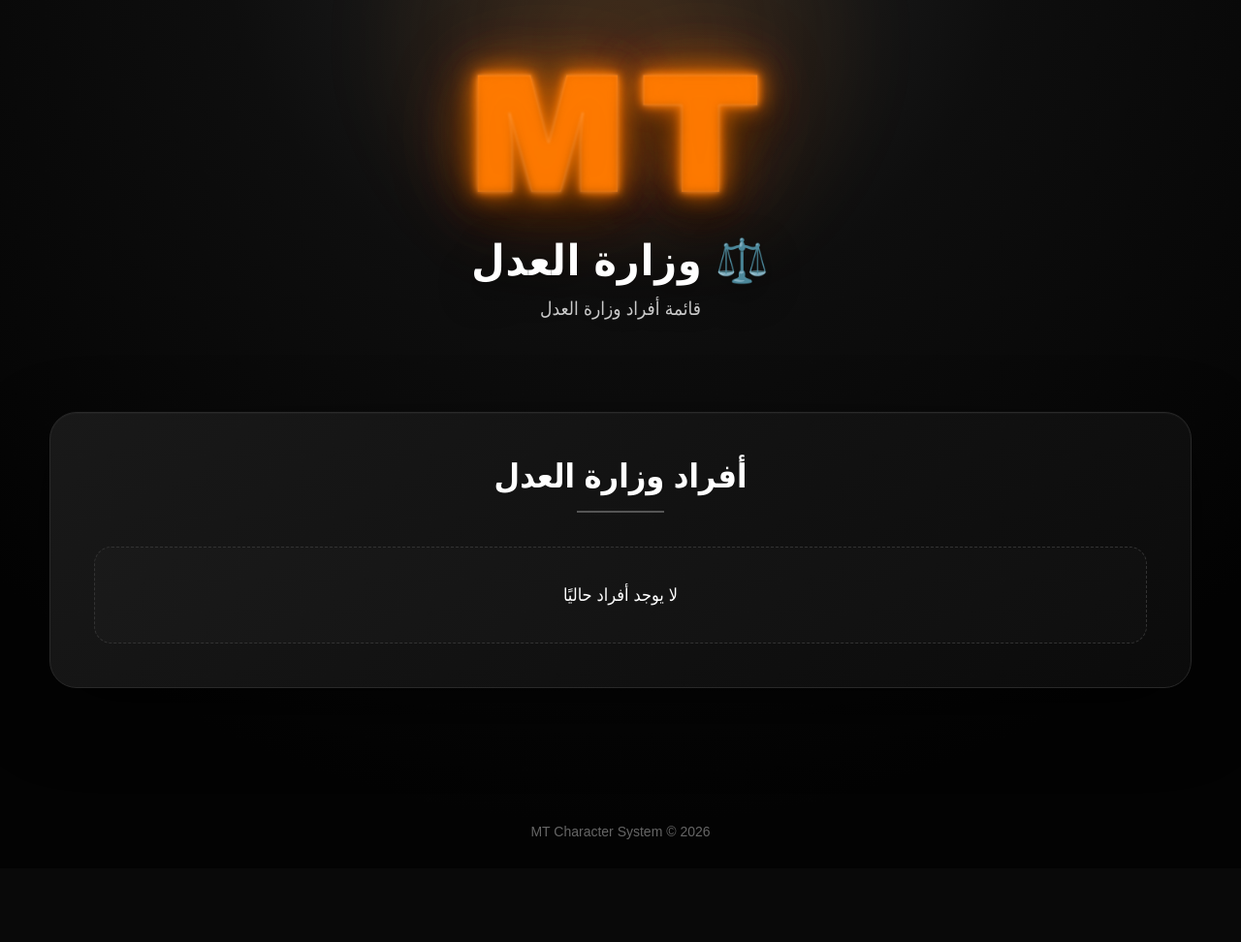
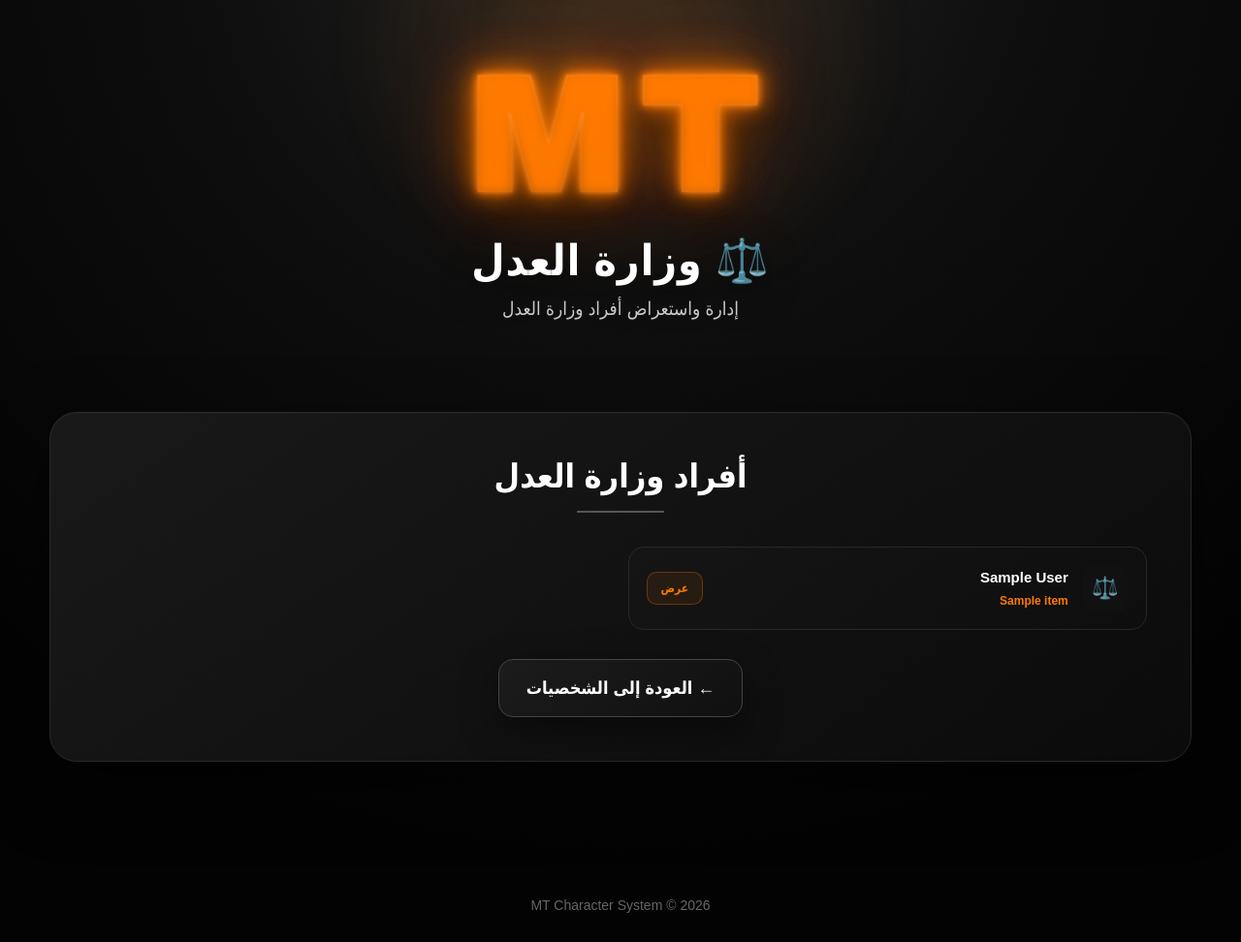
Before and after one commit to dahomaq37-jpg/-MT-Character-System, a Flask app: template templates/justice.html in a window 1280 px wide. Shown: the whole page at 97% size. Before the commit the page ends 866 px from the top, so only its background shows below. Run offline with Flask 3, Linux system fonts and the light colour scheme; the template is opened without the code that fills it: most values are stand-ins (such as "Sample title", 1, 10 or a date in 2020).

Commit message:
Update justice.html

```diff
--- a/templates/justice.html
+++ b/templates/justice.html
@@ -18,11 +18,8 @@
     <div class="mt-logo">MT</div>
 
     <div class="page-heading">
-
         <h1>⚖️ وزارة العدل</h1>
-
-        <p>قائمة أفراد وزارة العدل</p>
-
+        <p>إدارة واستعراض أفراد وزارة العدل</p>
     </div>
 
 </header>
@@ -33,17 +30,97 @@
     <section class="characters-box">
 
         <div class="section-header">
-
             <h2>أفراد وزارة العدل</h2>
-
             <span class="section-line"></span>
-
         </div>
 
 
-        <div class="empty">
+        {% if justice %}
 
-            لا يوجد أفراد حاليًا
+            <div class="department-grid">
+
+                {% for item in justice %}
+
+                    {% set character =
+                        item.character if item.character is defined
+                        else item
+                    %}
+
+                    <div class="department-member">
+
+                        <div class="member-icon">
+                            ⚖️
+                        </div>
+
+                        <div class="member-info">
+
+                            <h3>
+                                {{ character["full_name"] }}
+                            </h3>
+
+                            {% if item["rank_name"] is defined
+                                  and item["rank_name"] %}
+
+                                <span class="member-rank">
+                                    {{ item["rank_name"] }}
+                                </span>
+
+                            {% else %}
+
+                                <span class="member-rank">
+                                    بدون رتبة
+                                </span>
+
+                            {% endif %}
+
+                        </div>
+
+
+                        <a
+                            href="{{ url_for(
+                                'character_details',
+                                character_id=character['id']
+                            ) }}"
+                            class="member-button"
+                        >
+                            عرض
+                        </a>
+
+                    </div>
+
+                {% endfor %}
+
+            </div>
+
+        {% else %}
+
+            <div class="empty department-empty">
+
+                <div class="empty-icon">
+                    ⚖️
+                </div>
+
+                <h3>
+                    لا يوجد أفراد في وزارة العدل حاليًا
+                </h3>
+
+                <p>
+                    عند إضافة شخصية إلى وزارة العدل ستظهر هنا.
+                </p>
+
+            </div>
+
+        {% endif %}
+
+
+        <div class="page-actions">
+
+            <a
+                href="{{ url_for('characters') }}"
+                class="register-button"
+            >
+                ← العودة إلى الشخصيات
+            </a>
 
         </div>
 
@@ -57,5 +134,163 @@
 </footer>
 
 
+<style>
+
+.department-grid {
+    display: grid;
+    grid-template-columns: repeat(2, minmax(0, 1fr));
+    gap: 15px;
+}
+
+.department-member {
+    display: flex;
+    align-items: center;
+    gap: 14px;
+    padding: 18px;
+
+    background:
+        linear-gradient(
+            145deg,
+            #151515,
+            #0e0e0e
+        );
+
+    border: 1px solid #282828;
+    border-radius: 16px;
+    transition: .2s;
+}
+
+.department-member:hover {
+    transform: translateY(-2px);
+    border-color: rgba(255, 122, 0, .4);
+}
+
+.member-icon {
+    width: 48px;
+    height: 48px;
+    flex-shrink: 0;
+
+    display: flex;
+    align-items: center;
+    justify-content: center;
+
+    background: #111;
+    border-radius: 13px;
+
+    font-size: 22px;
+}
+
+.member-info {
+    flex: 1;
+    min-width: 0;
+}
+
+.member-info h3 {
+    margin: 0 0 6px;
+
+    color: #fff;
+    font-size: 15px;
+    font-weight: 900;
+
+    overflow: hidden;
+    text-overflow: ellipsis;
+    white-space: nowrap;
+}
+
+.member-rank {
+    display: inline-block;
+
+    color: #ff7a00;
+    font-size: 12px;
+    font-weight: 800;
+}
+
+.member-button {
+    padding: 9px 14px;
+
+    border-radius: 10px;
+
+    background: rgba(255, 122, 0, .08);
+    border: 1px solid rgba(255, 122, 0, .3);
+
+    color: #ff7a00;
+    text-decoration: none;
+
+    font-size: 12px;
+    font-weight: 900;
+
+    transition: .2s;
+}
+
+.member-button:hover {
+    background: rgba(255, 122, 0, .16);
+}
+
+.department-empty {
+    padding: 45px 20px;
+}
+
+.empty-icon {
+    font-size: 42px;
+    margin-bottom: 10px;
+}
+
+.department-empty h3 {
+    margin: 0 0 8px;
+    color: #ddd;
+}
+
+.department-empty p {
+    margin: 0;
+    color: #666;
+    font-size: 13px;
+}
+
+.page-actions {
+    display: flex;
+    justify-content: center;
+    margin-top: 30px;
+}
+
+.page-actions .register-button {
+    margin: 0;
+}
+
+@media (max-width: 700px) {
+
+    .department-grid {
+        grid-template-columns: 1fr;
+        gap: 10px;
+    }
+
+    .department-member {
+        padding: 13px;
+        gap: 10px;
+    }
+
+    .member-icon {
+        width: 42px;
+        height: 42px;
+        font-size: 19px;
+    }
+
+    .member-info h3 {
+        font-size: 13px;
+    }
+
+    .member-rank {
+        font-size: 11px;
+    }
+
+    .member-button {
+        padding: 8px 11px;
+        font-size: 11px;
+    }
+
+}
+
+</style>
+
+
 </body>
 </html>
```
